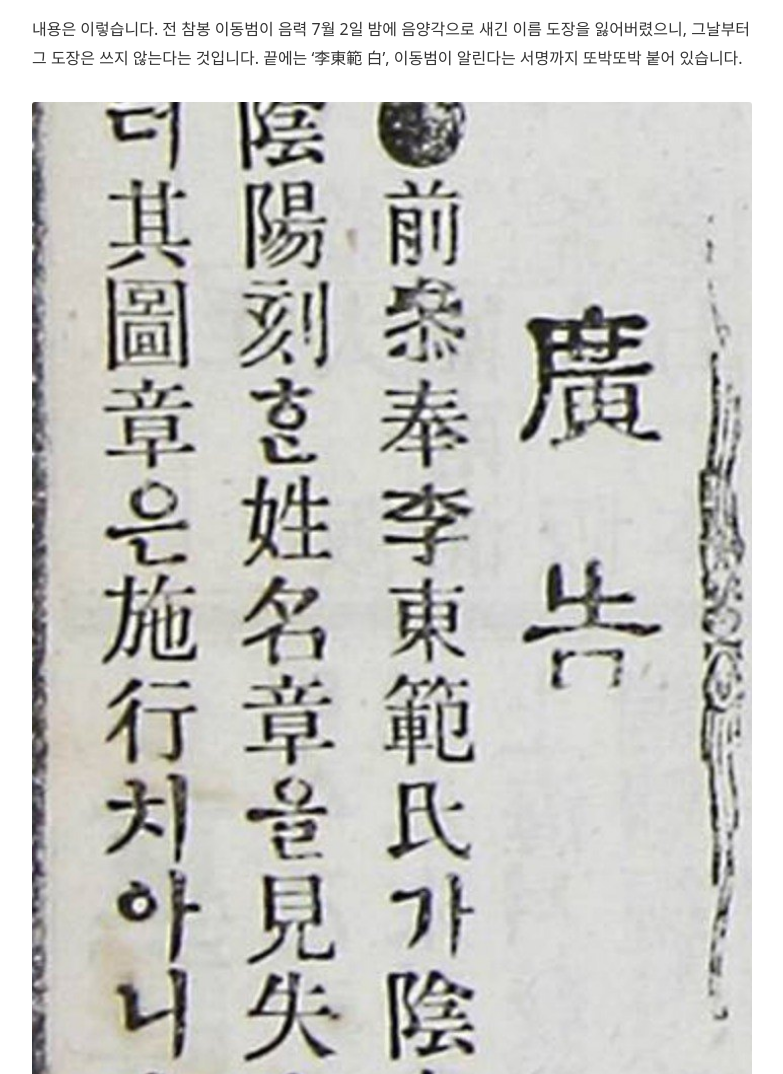
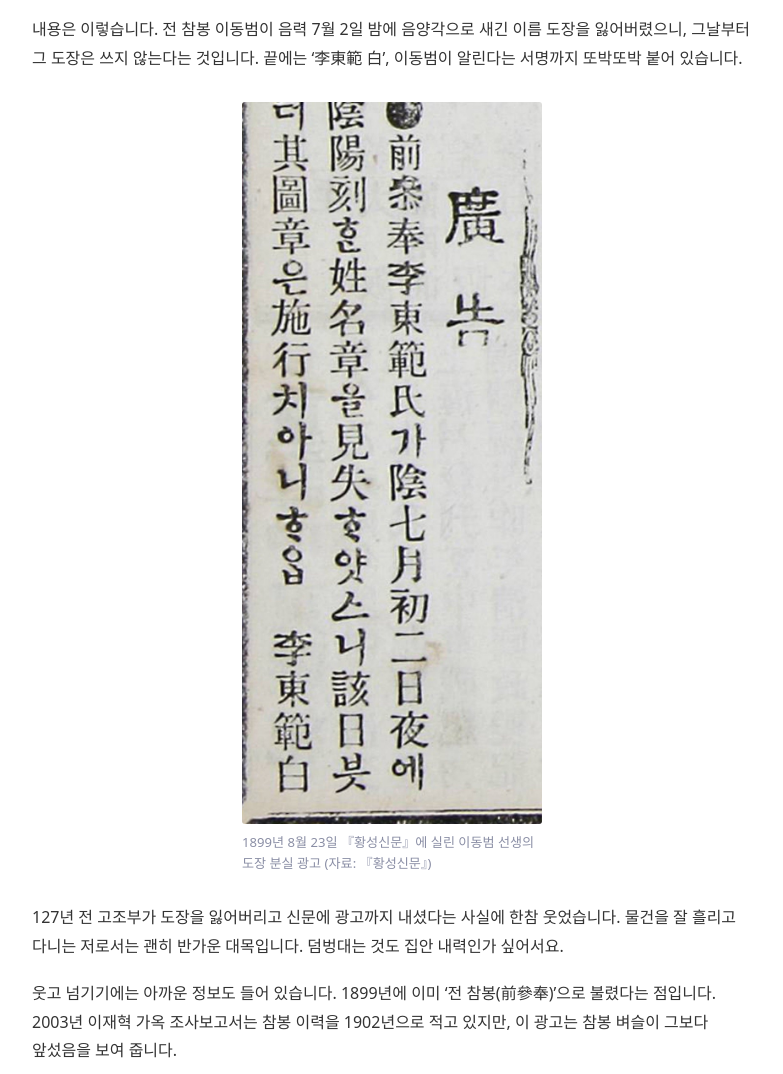
Before and after one commit to lsaru23-ai/hp-db-archive, a plain HTML site: page post5.html in a window 1280 px wide. Shown: the part 1039-2113 px from the top of the page, without its empty margins (248-1031 px from the left). Drawn offline with Linux system fonts and the light colour scheme.

Commit message:
5편 도장 광고 이미지 표시 폭 300px 제한(가운데 정렬) — images/post5/01-1899-hwangsung-sinbo-lost-seal.jpg

```diff
--- a/post5.html
+++ b/post5.html
@@ -133,7 +133,7 @@ footer.site a{color:var(--purple);border:0}
 <h2>3. 잃어버린 도장</h2>
 <p>지금까지 찾은 신문 기록 가운데 고조부의 이름이 가장 먼저 등장하는 곳은 뜻밖에도 광고란입니다. 김구 선생이 다녀간 이듬해인 1899년 8월 23일, 『황성신문』 3면 아래쪽에 짧은 광고 하나가 실렸습니다.</p>
 <p>내용은 이렇습니다. 전 참봉 이동범이 음력 7월 2일 밤에 음양각으로 새긴 이름 도장을 잃어버렸으니, 그날부터 그 도장은 쓰지 않는다는 것입니다. 끝에는 ‘李東範 白’, 이동범이 알린다는 서명까지 또박또박 붙어 있습니다.</p>
-<figure><img src="images/post5/01-1899-hwangsung-sinbo-lost-seal.jpg" alt="1899년 8월 23일 『황성신문』에 실린 이동범 선생의 도장 분실 광고 (자료: 『황성신문』)" loading="lazy"><figcaption>1899년 8월 23일 『황성신문』에 실린 이동범 선생의 도장 분실 광고 (자료: 『황성신문』)</figcaption></figure>
+<figure style="max-width:300px;margin-left:auto;margin-right:auto"><img src="images/post5/01-1899-hwangsung-sinbo-lost-seal.jpg" alt="1899년 8월 23일 『황성신문』에 실린 이동범 선생의 도장 분실 광고 (자료: 『황성신문』)" loading="lazy"><figcaption>1899년 8월 23일 『황성신문』에 실린 이동범 선생의 도장 분실 광고 (자료: 『황성신문』)</figcaption></figure>
 <p>127년 전 고조부가 도장을 잃어버리고 신문에 광고까지 내셨다는 사실에 한참 웃었습니다. 물건을 잘 흘리고 다니는 저로서는 괜히 반가운 대목입니다. 덤벙대는 것도 집안 내력인가 싶어서요.</p>
 <p>웃고 넘기기에는 아까운 정보도 들어 있습니다. 1899년에 이미 ‘전 참봉(前參奉)’으로 불렸다는 점입니다. 2003년 이재혁 가옥 조사보고서는 참봉 이력을 1902년으로 적고 있지만, 이 광고는 참봉 벼슬이 그보다 앞섰음을 보여 줍니다.</p>
 <h2>4. 벼슬길과 귀향</h2>
```
